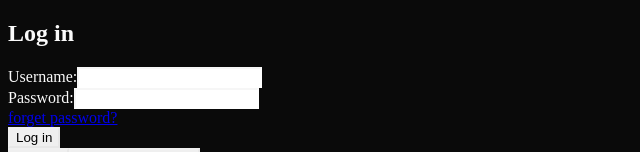
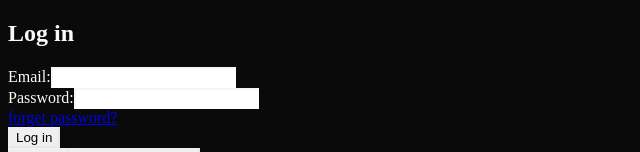
Before and after one commit to NipponPa/cpe334se-finalproject, a Next.js app: page /login in a window 1280 px wide. Shown: the top 152 px of the page, without its empty margins (0-640 px from the left). Built offline with nearby package versions, Linux system fonts and the light colour scheme; no server answers.

Commit message:
Username: -> Email:

```diff
--- a/src/app/login/page.tsx
+++ b/src/app/login/page.tsx
@@ -49,7 +49,7 @@ export default function LoginPage() {
         {error && <div className="mb-4 p-3 bg-red-100 text-red-700 rounded-md">{error}</div>}
         <form onSubmit={handleSubmit} className="w-full flex flex-col gap-4">
           <div>
-            <Label htmlFor="email" className="block mb-1 text-[#FFD966]">Username:</Label>
+            <Label htmlFor="email" className="block mb-1 text-[#FFD966]">Email:</Label>
             <Input
               id="email"
               type="email"
```
